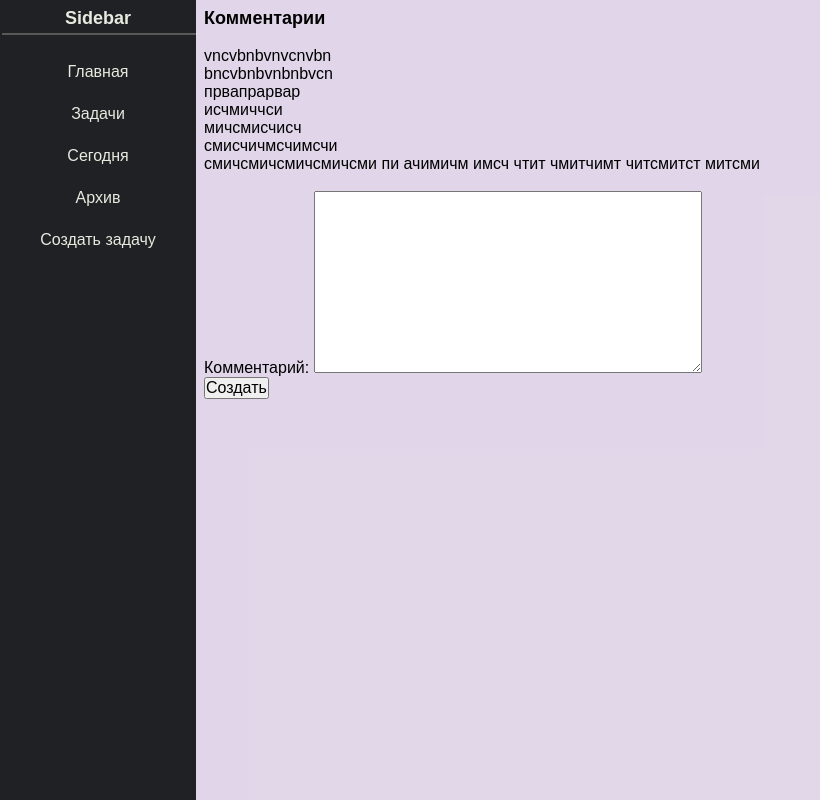
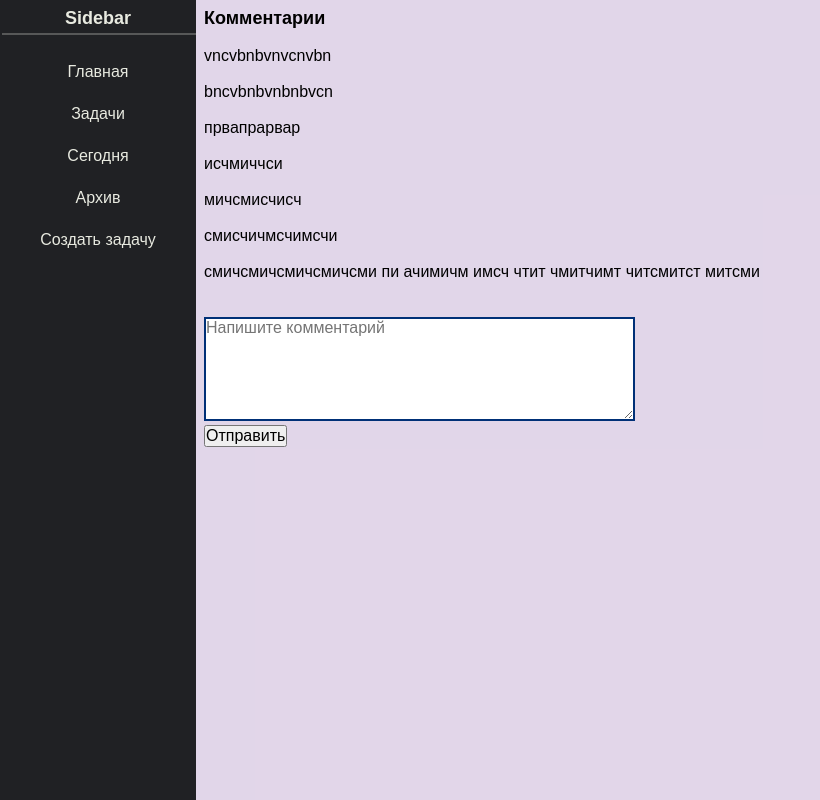
Before and after one commit to IvanSitnikov1/planner, a Django app: page /comments/1/ in a window 1280 px wide. Shown: the part 60-860 px from the top of the page, without its empty margins (0-820 px from the left). Run offline with Django 4.2, Linux system fonts and the light colour scheme; data comes from the database, SQL or seed files in the repository.

Commit message:
добавлены виджеты формам

```diff
--- a/main/forms.py
+++ b/main/forms.py
@@ -9,6 +9,12 @@ class CreateAndReadCommentForm(forms.ModelForm):
     class Meta:
         model = Comment
         fields = ['text']
+        widgets = {
+            'text': forms.Textarea(attrs={
+                'id': "enter-content",
+                'placeholder': "Напишите комментарий"
+            }),
+        }
 
 
 class CreateTaskForm(forms.ModelForm):
@@ -27,12 +33,27 @@ class CreateSubTaskForm(forms.ModelForm):
     class Meta:
         model = SubTask
         fields = ['content']
+        widgets = {
+            'content': forms.Textarea(attrs={
+                'id': "enter-content",
+                'placeholder': "Опишите подзадачу"
+            }),
+        }
 
 
 class UpdateTaskForm(forms.ModelForm):
     class Meta:
         model = Task
         fields = ['title', 'content', 'deadline', 'priority', 'active']
+        widgets = {
+            'title': forms.TextInput(attrs={'id': "enter-header",
+                                            'placeholder': "Введите название задачи"}),
+            'content': forms.Textarea(attrs={'id': "enter-content",
+                                             'placeholder': "Опишите задачу"}),
+            'deadline': forms.TextInput(
+                attrs={'id': "enter-deadline", 'type': 'date'}),
+            'priority': forms.Select(attrs={'id': "enter-priority"})
+        }
 
 
 class RegisterUserForm(UserCreationForm):
--- a/main/static/main/css/main.css
+++ b/main/static/main/css/main.css
@@ -225,7 +225,7 @@ transition: color 0.3s;
 }
 #dt-subtask-info{
     margin-top: 10px;
-    width: 80%;
+    width: 60%;
     display: flex;
     flex-direction: row;
     justify-content: space-between;
@@ -264,7 +264,7 @@ transition: color 0.3s;
     border: 2px solid #003077;
     min-height: 100px;
     height: auto;
-    width: 80%;
+    width: 60%;
 }
 #dt-subtask-div{ margin-top: 10px;
     position: relative;
--- a/main/templates/main/create_subtask.html
+++ b/main/templates/main/create_subtask.html
@@ -6,7 +6,7 @@
     {% csrf_token %}
     <div class="form-error">{{ form.non_field_errors }}</div>
     {% for f in form %}
-        <p><label class="form-label" for="{{ f.id_for_label }}">{{ f.label }}: </label>{{ f }}</p>
+        <p><label class="form-label" for="{{ f.id_for_label }}"></label>{{ f }}</p>
         <div class="form-error">{{ f.errors }}</div>
     {% endfor %}
     <button class="form-btn" type="submit">Создать</button>
--- a/main/templates/main/list_comments.html
+++ b/main/templates/main/list_comments.html
@@ -4,16 +4,16 @@
 <h1>{{ title }}</h1><br>
 <div>
     {% for comment in comments %}
-        <p>{{ comment.text }}</p>
+        <p>{{ comment.text }}</p><br>
     {% endfor %}
 </div><br>
 <form action="{% url 'comments' pk %}" method="post" enctype="multipart/form-data">
     {% csrf_token %}
     <div class="form-error">{{ form.non_field_errors }}</div>
     {% for f in form %}
-        <p><label class="form-label" for="{{ f.id_for_label }}">{{ f.label }}: </label>{{ f }}</p>
+        <p><label class="form-label" for="{{ f.id_for_label }}"></label>{{ f }}</p>
         <div class="form-error">{{ f.errors }}</div>
     {% endfor %}
-    <button type="submit">Создать</button>
+    <button type="submit">Отправить</button>
 </form>
 {% endblock %}
```
